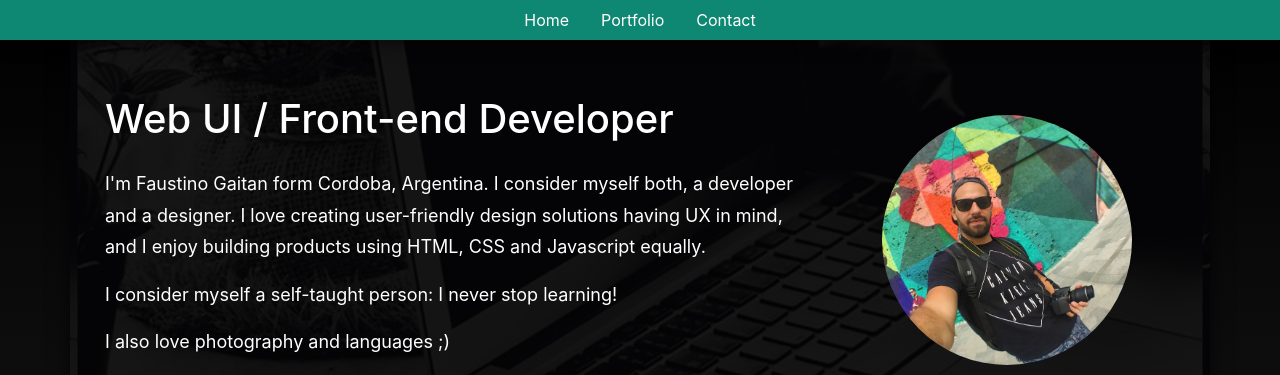
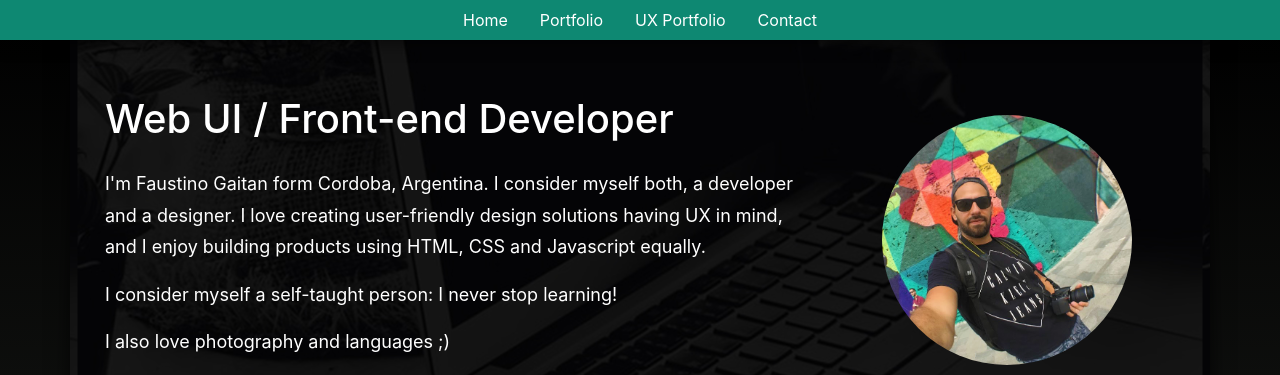
Before and after one commit to fauslg/portfolio, a plain HTML site: page index.html in a window 1280 px wide. Shown: the top 375 px of the page. Drawn offline with nearby package versions, Linux system fonts and the light colour scheme.

Commit message:
new navigation item

```diff
--- a/index.html
+++ b/index.html
@@ -26,6 +26,11 @@
         <li class="nav-item">
             <a class="nav-link" href="#portfolio">Portfolio</a>
         </li>
+
+        <li class="nav-item">
+            <a class="nav-link" href="http://www.fausgaitan.com/" target="_blank">UX Portfolio</a>
+        </li>
+
         <li class="nav-item">
             <a class="nav-link" href="#contact">Contact</a>
         </li>
```
